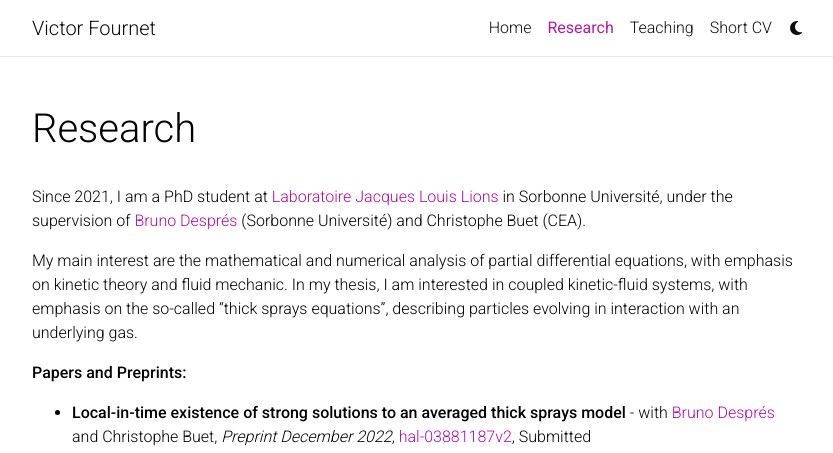
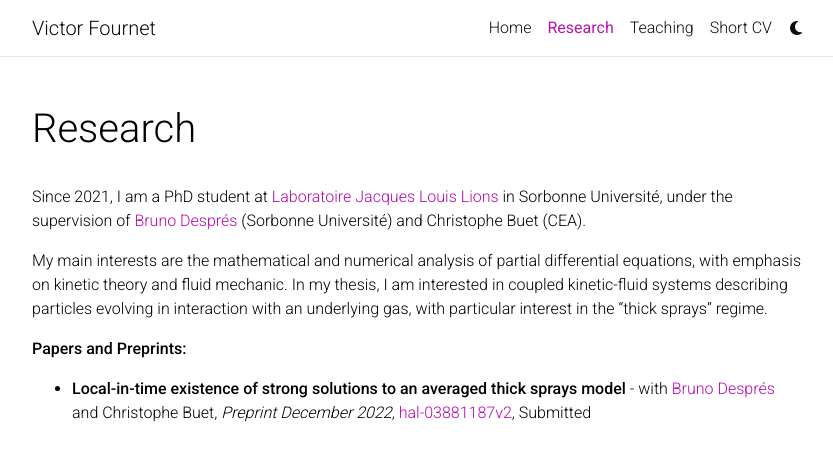
Before and after one commit to Ermangaud/victorfournet.github.io, a Jekyll site: the page built from _pages/publications.md, in a window 1280 px wide, cut to the strip 0-453 px from the top of the page. Shown: the whole strip, without its empty margins (223-1056 px from the left). Built offline with Jekyll 4.4.1, drawn with Linux system fonts in a browser that asks for light colours; comment, search, counter and statistics services are not loaded; a style sheet for code colours, icons or effects is not loaded.

Commit message:
update research interest

```diff
--- a/_pages/publications.md
+++ b/_pages/publications.md
@@ -9,7 +9,7 @@ nav_order: 1
 
 Since 2021, I am a PhD student at [Laboratoire Jacques Louis Lions](https://www.ljll.math.upmc.fr/fr/?lang=fr) in Sorbonne Université, under the supervision of [Bruno Després](https://www.ljll.math.upmc.fr/despres/) (Sorbonne Université) and Christophe Buet (CEA).
 
-My main interest are the mathematical and numerical analysis of partial differential equations, with emphasis on kinetic theory and fluid mechanic. In my thesis, I am interested in coupled kinetic-fluid systems, with emphasis on the so-called "thick sprays equations", describing particles evolving in interaction with an underlying gas.
+My main interests are the mathematical and numerical analysis of partial differential equations, with emphasis on kinetic theory and fluid mechanic. In my thesis, I am interested in coupled kinetic-fluid systems describing particles evolving in interaction with an underlying gas, with particular interest in the "thick sprays" regime.
 
 **Papers and Preprints:**
 
```
